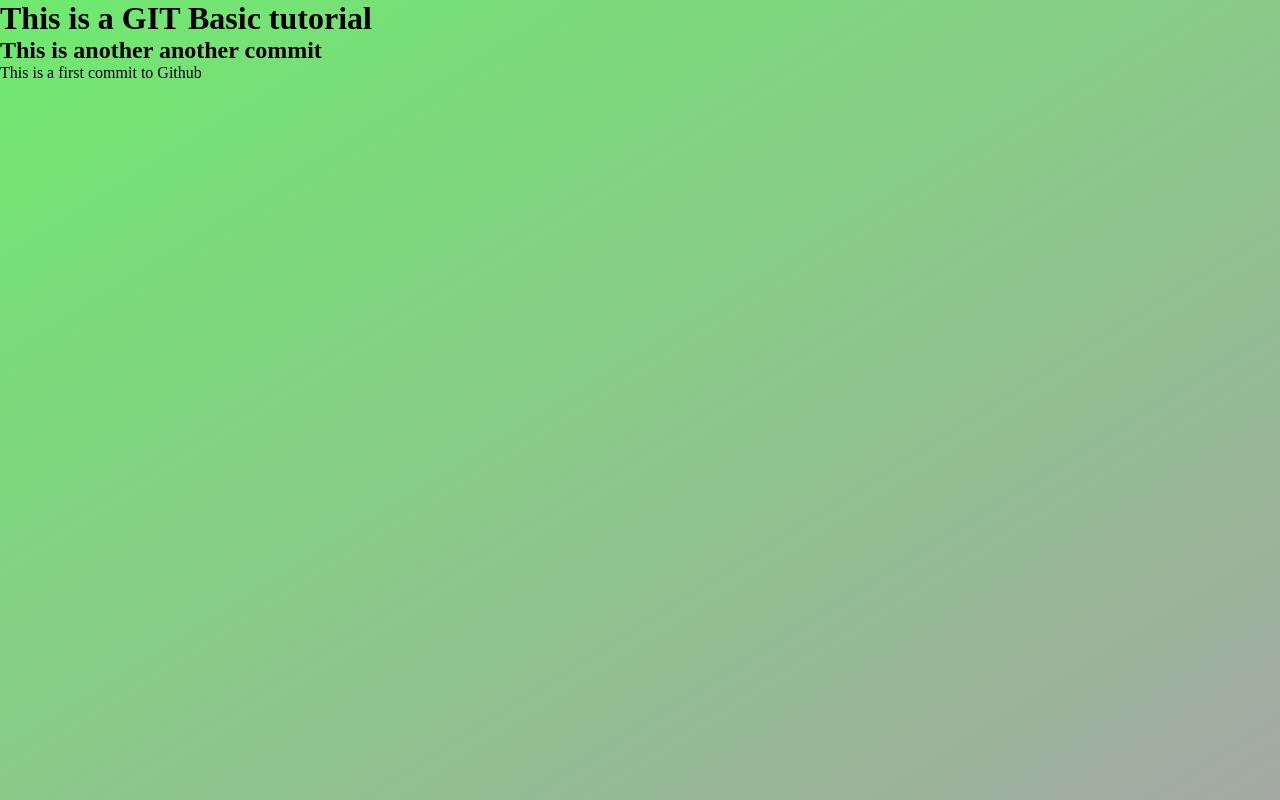
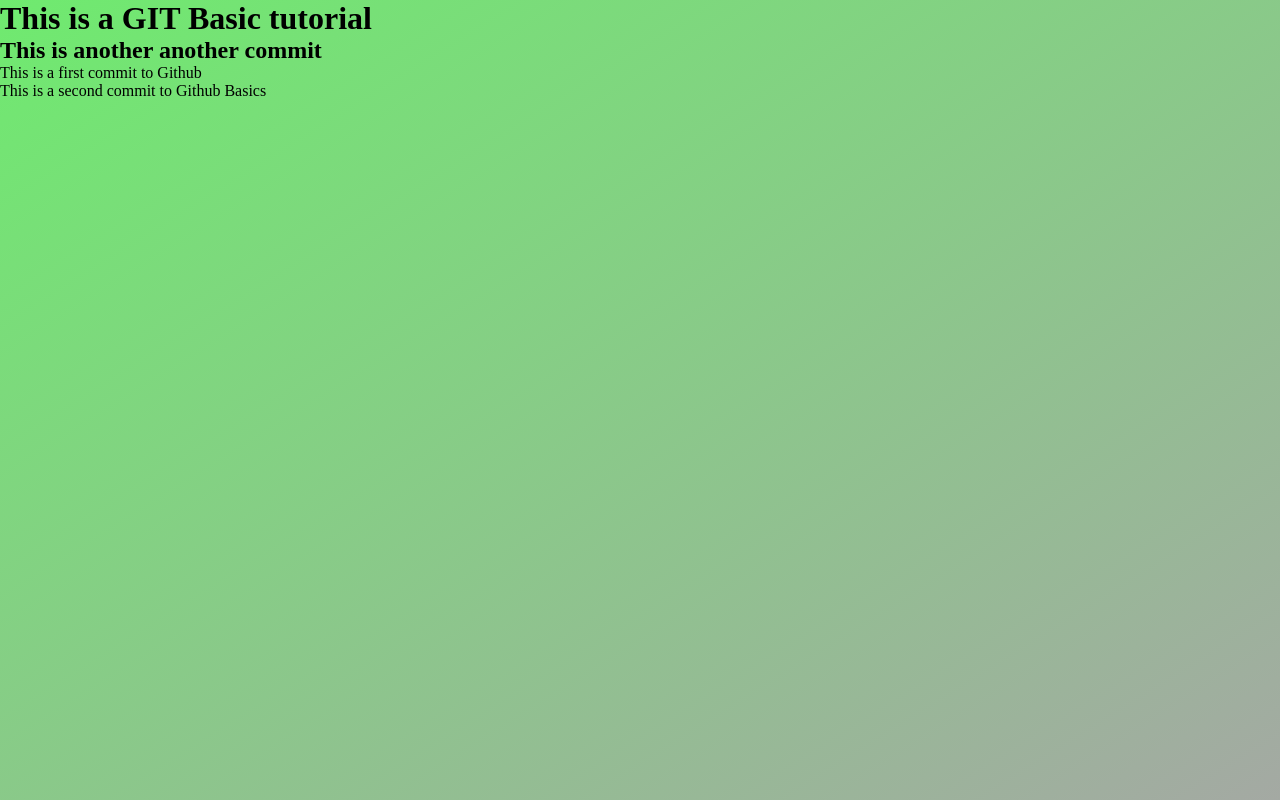
Before and after one commit to Leonar-ranoel/github-basics, a plain HTML site: page index.html in a window 1280 px wide. Drawn offline with Linux system fonts and the light colour scheme.

Commit message:
Added second commit to Github basics

```diff
--- a/index.html
+++ b/index.html
@@ -14,6 +14,8 @@
 
     <p>This is a first commit to Github</p>
 
+    <p>This is a second commit to Github Basics</p>
+
 
 
 </body>
```
